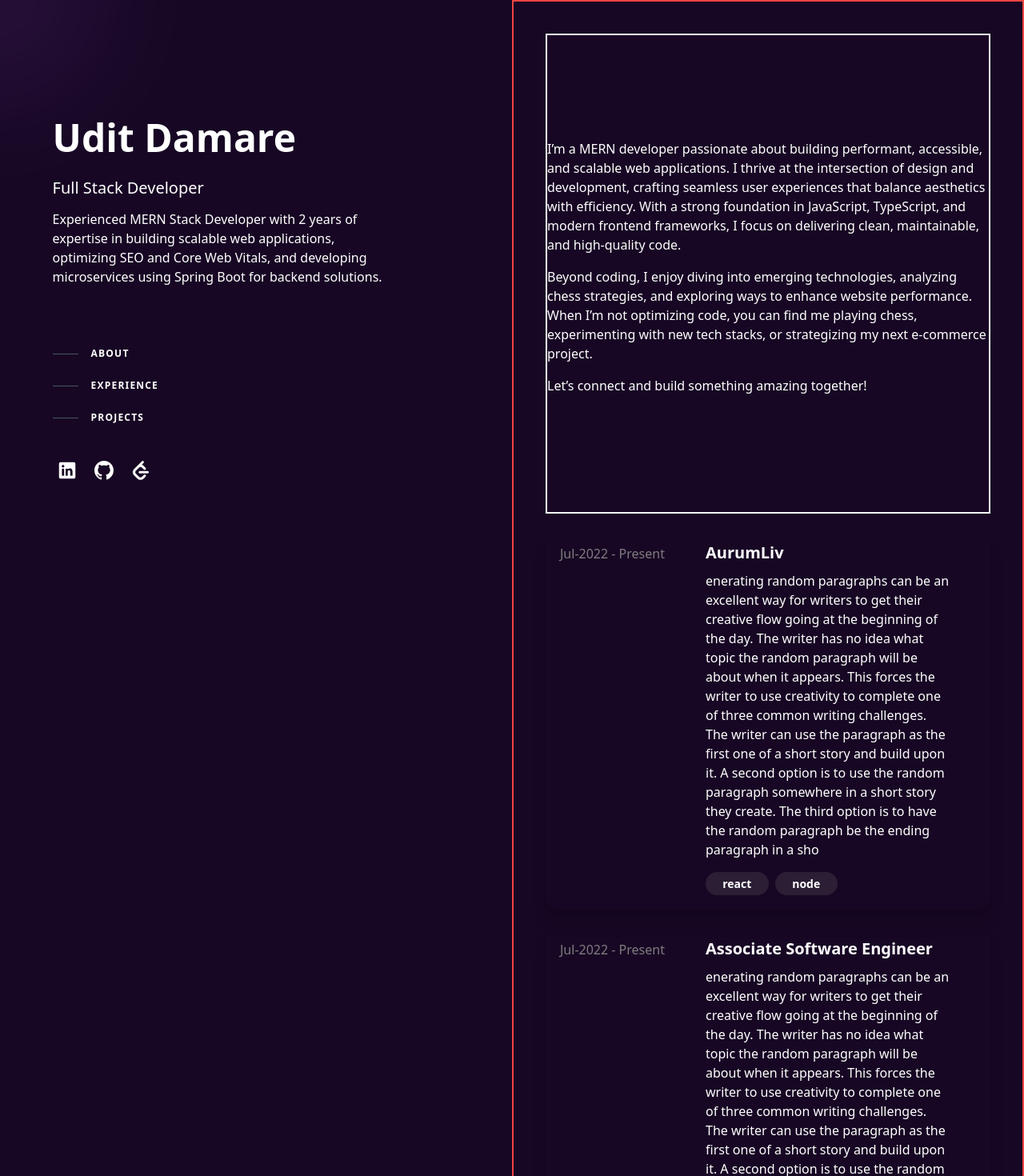
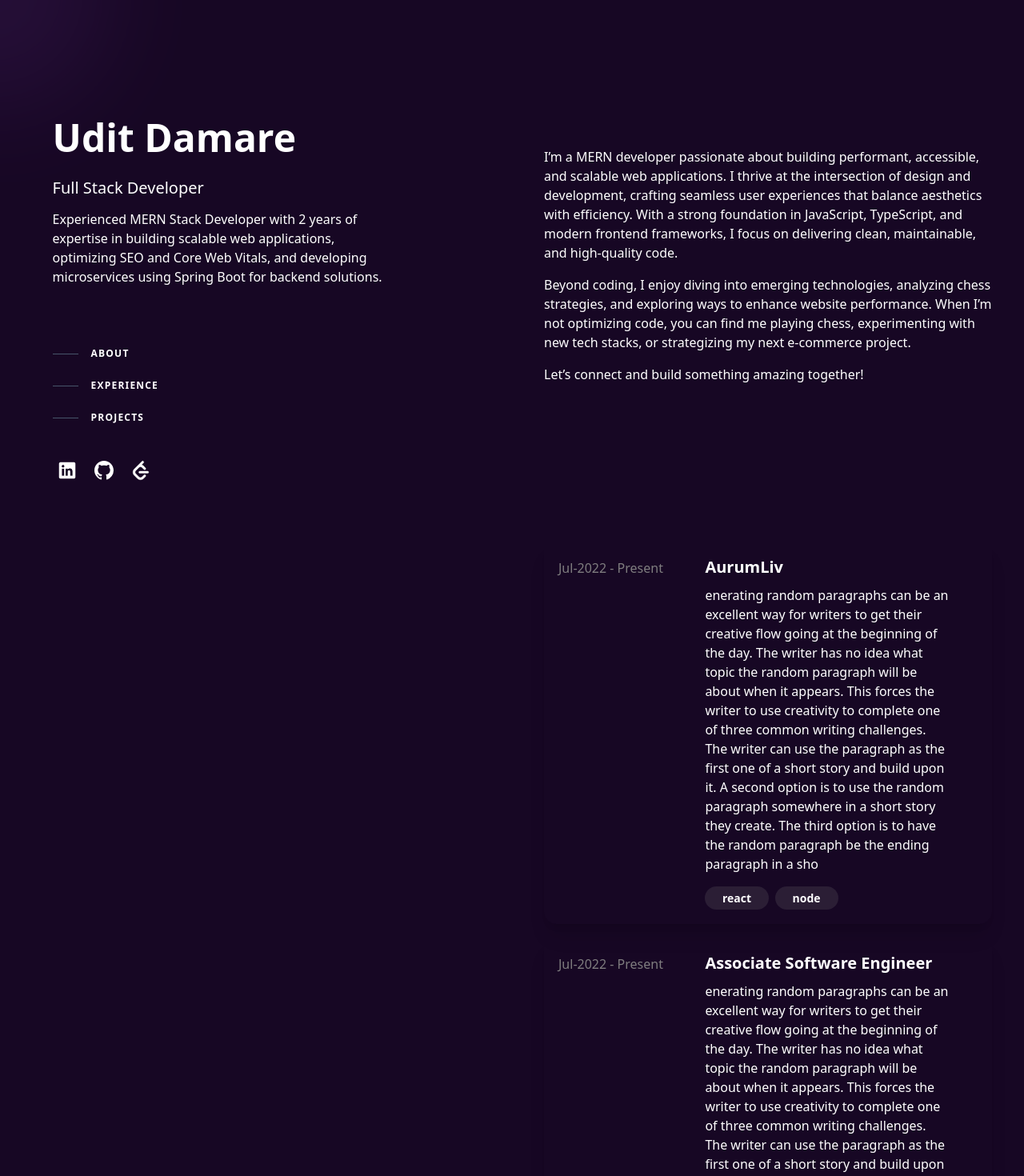
Before and after one commit to uditdamare/My-Portfolio, a Next.js app: page / in a window 1280 px wide. Shown: the top 1470 px of the page at 80% size. Built offline with nearby package versions, Linux system fonts and the light colour scheme.

Commit message:
scroll animation

```diff
--- a/Frontend/Details.js
+++ b/Frontend/Details.js
@@ -3,9 +3,10 @@ import Experience from "./DetailsComponents/Experience";
 
 export default function Details() {
     return (<>
-        <div className="lg:min-w-[50%] h-[2000px]s  pt-10 px-10 border-2 border-red-500">
+        <div className="lg:min-w-[50%] h-[2000px]s  pt-10 px-10 ">
             <AboutMe />
-            <Experience/>
+            <Experience />
         </div>
-    </>)
+    </>
+    )
 }
--- a/Frontend/DetailsComponents/AboutMe.js
+++ b/Frontend/DetailsComponents/AboutMe.js
@@ -3,7 +3,7 @@ export default function AboutMe() {
 
     return (
         <>
-            <div className=" border-2 border-white h-[75vh] justify-center flex flex-col">
+            <div className=" h-[75vh] justify-center flex flex-col" id= "about">
                 <p className="mb-4">
                     I’m a MERN developer passionate about building performant, accessible, and scalable web applications. I thrive at the intersection of design and development, crafting seamless user experiences that balance aesthetics with efficiency. With a strong foundation in JavaScript, TypeScript, and modern frontend frameworks, I focus on delivering clean, maintainable, and high-quality code.
                 </p>
--- a/Frontend/DetailsComponents/Experience.js
+++ b/Frontend/DetailsComponents/Experience.js
@@ -28,7 +28,7 @@ export default function Experience() {
         }
     ]
     return (<>
-        <div className="experience mb-10">
+        <div className="experience pt-5 mb-10" id="experience">
             {
                 exprecord.map((a, i) => <ExperienceCard data={a} />)
             }
--- a/Frontend/Profile.js
+++ b/Frontend/Profile.js
@@ -2,6 +2,10 @@ import Image from "next/image";
 
 // import lc from ''
 export default function Profile() {
+    function scrollToDiv(tt) {
+        if (document.getElementById(tt))
+            document.getElementById(tt).scrollIntoView({ behavior: 'smooth' });
+    }
     return (<>
         <div className="lg:min-w-[50%] text-white">
             <div className="p-[40px]">
@@ -10,8 +14,8 @@ export default function Profile() {
                 <p className="text-[16px] mb-3 max-w-[80%]">Experienced MERN Stack Developer with 2 years of expertise in building scalable web applications, optimizing SEO and Core Web Vitals, and developing microservices using Spring Boot for backend solutions. </p>
                 <nav class="nav hidden lg:block" aria-label="In-page jump links">
                     <ul class="mt-16 w-max">
-                        <li>
-                            <a class="group flex items-center py-3" href="#about">
+                        <li className="" onClick={() => { scrollToDiv('about') }}>
+                            <a class="group flex items-center py-3" >
                                 <span class="nav-indicator mr-4 h-px w-8 bg-slate-600 transition-all group-hover:w-16 group-hover:bg-slate-200 group-focus-visible:w-16  group-focus-visible:bg-slate-200 motion-reduce:transition-none">
                                 </span>
                                 <span class="nav-text text-xs font-bold uppercase tracking-widest text-white group-hover:text-slate-200 group-focus-visible:text-slate-200">
@@ -19,8 +23,8 @@ export default function Profile() {
                                 </span>
                             </a>
                         </li>
-                        <li>
-                            <a class="group flex items-center py-3" href="#experience">
+                        <li onClick={() => { scrollToDiv('experience') }}>
+                            <a class="group flex items-center py-3" >
                                 <span class="nav-indicator mr-4 h-px w-8 bg-slate-600 transition-all group-hover:w-16 group-hover:bg-slate-200 group-focus-visible:w-16 group-focus-visible:bg-slate-200 motion-reduce:transition-none">
 
                                 </span>
@@ -31,7 +35,7 @@ export default function Profile() {
                             </a>
                         </li>
                         <li>
-                            <a class="group flex items-center py-3" href="#projects">
+                            <a class="group flex items-center py-3" >
                                 <span class="nav-indicator mr-4 h-px w-8 bg-slate-600 transition-all group-hover:w-16 group-hover:bg-slate-200 group-focus-visible:w-16 group-focus-visible:bg-slate-200 motion-reduce:transition-none">
                                 </span><span class="nav-text text-xs font-bold uppercase tracking-widest text-white group-hover:text-slate-200 group-focus-visible:text-slate-200">
                                     Projects
```
